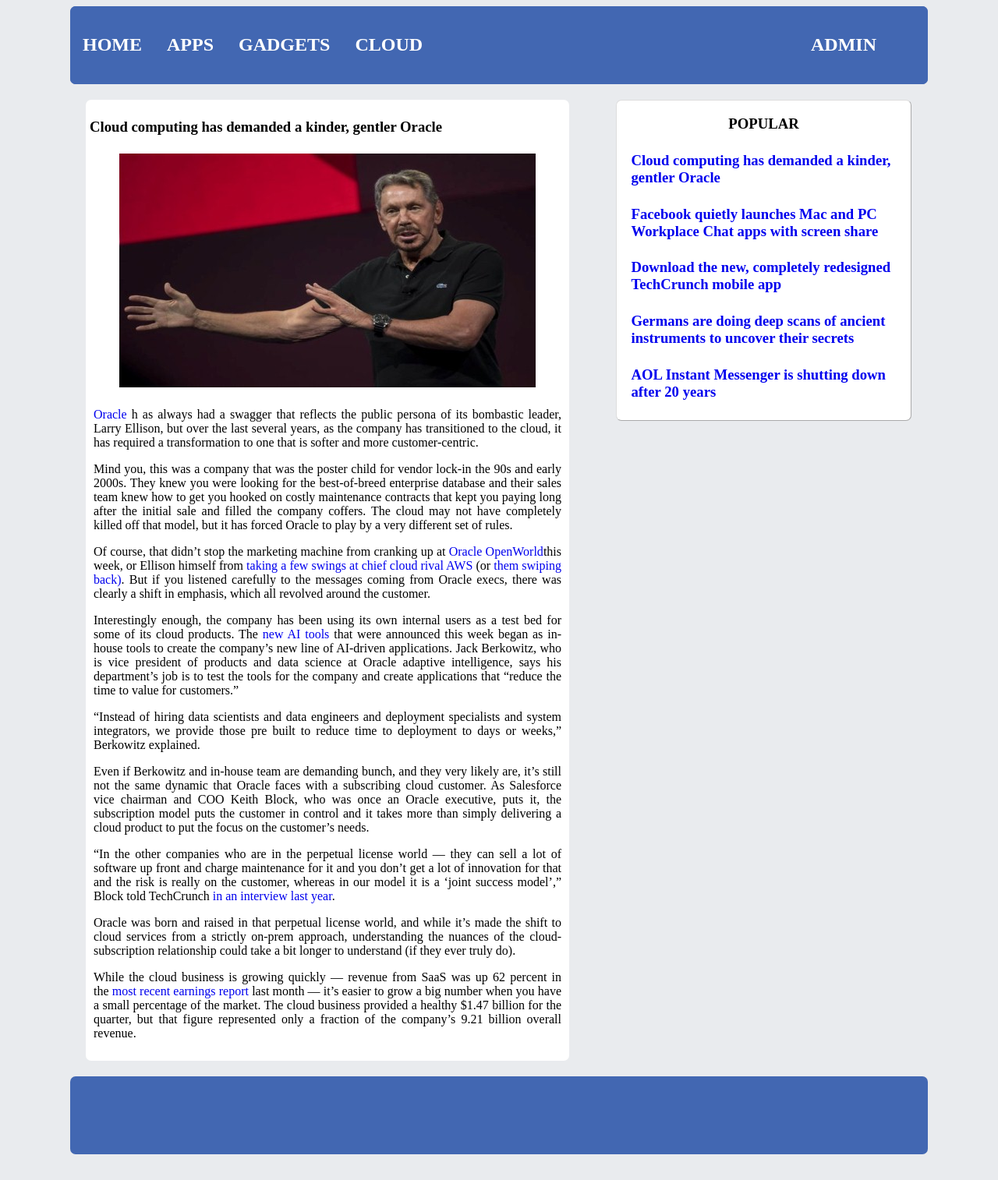
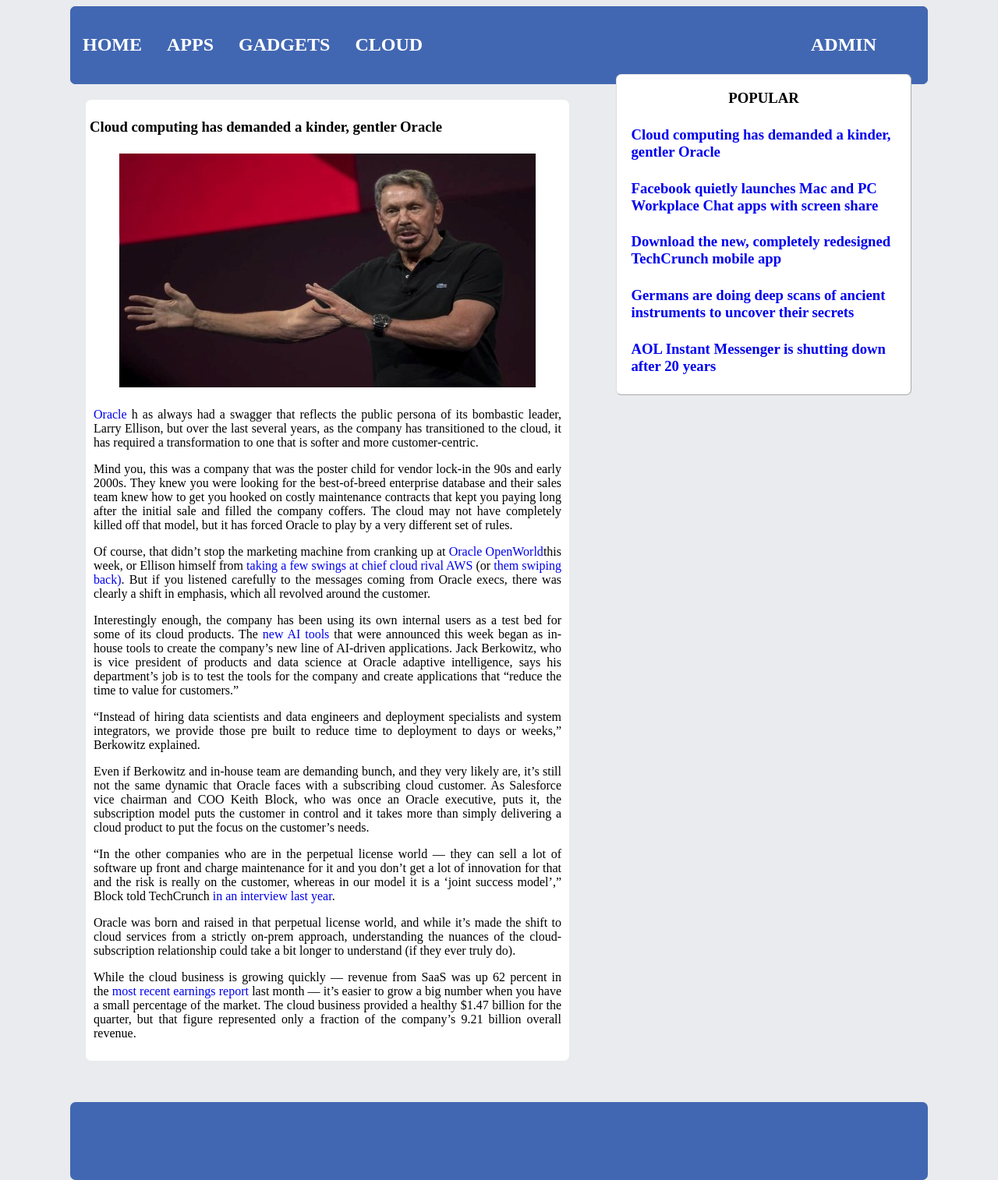
Before and after one commit to slavco1985/blog, a PHP site: page /show_whole_post.php?postid=149 in a window 1280 px wide. Shown: the whole page at 78% size. Before the commit the page ends 1481 px from the top, so only its background shows below. Run offline with PHP 8.4, Linux system fonts and the light colour scheme; data comes from the database, SQL or seed files in the repository.

Commit message:
Add files via upload

```diff
--- a/style.css
+++ b/style.css
@@ -13,8 +13,9 @@
 
 .container{
     width:1100px;
-    height: auto;
 
+    min-height:600px;
+    max-height: auto;
     margin: 0 auto;
 }
 .header{
@@ -26,11 +27,12 @@
     background-color: #4267b2;
 }
 #footer{
+    position:relative;
+    clear: both;
     width:1100px;
-     margin:auto;
 
-  bottom: 0;
-  clear:both;
+    top:33px;
+
     height:100px;
     -moz-border-radius:7px;
     -webkit-border-radius:7px;
@@ -187,7 +189,7 @@
     height:auto;
     float:right;
     margin-left:700px;
-    margin-top:20px;
+    margin-top:-13px;
     background-color:white;
 
     border-width:1px;
@@ -210,3 +212,10 @@
     text-align: center;
 
 }
+#pagi{
+    position:relative;
+    margin-left: 200px;
+    width:333px;
+    height:33px;
+
+}
```
Lines whose indentation alone changed are shown as unchanged.
